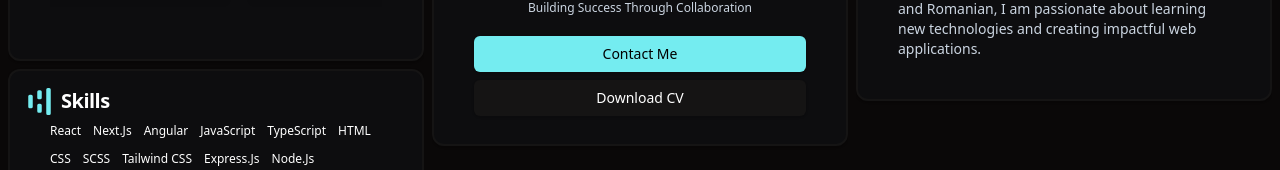
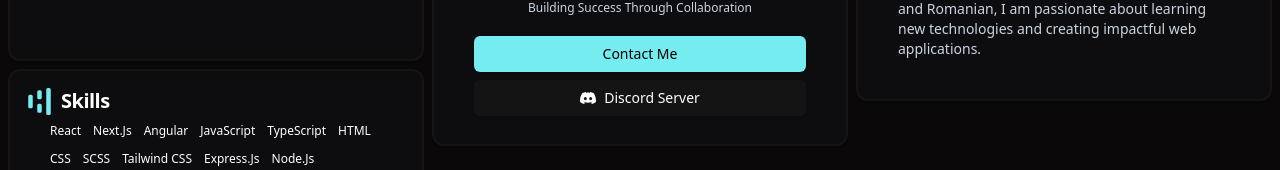
Before and after one commit to AlexNaltu/new-portfolio, a Next.js app: page / in a window 1280 px wide. Shown: the part 471-641 px from the top of the page. Built offline with nearby package versions, Linux system fonts and the light colour scheme.

Commit message:
added my discord server link

```diff
--- a/src/components/collaboration/collaboration.tsx
+++ b/src/components/collaboration/collaboration.tsx
@@ -3,6 +3,7 @@ import Link from "next/link";
 import { MdBusinessCenter } from "react-icons/md";
 import { Button } from "../ui/button";
 import Contact from "../contact/contact";
+import { BsDiscord } from "react-icons/bs";
 
 const Collaboration = () => {
   return (
@@ -12,14 +13,20 @@ const Collaboration = () => {
           <MdBusinessCenter size={40} className="text-tertiary mx-auto " />
         </CardHeader>
         <CardContent>
-          <h1 className="font-black">Let &apos; s Collaborate</h1>
+          <h1 className="font-black">Let&apos;s Collaborate</h1>
           <p className="mb-5 text-xs text-slate-300">
             Building Success Through Collaboration
           </p>
           <div className="flex flex-col gap-2">
             <Contact />
-            <Link href="/portfolio.pdf" download="Portfolio" target="_blank">
-              <Button className="w-full bg-[#151414]">Download CV</Button>
+            <Link
+              href="https://discord.gg/vq3TBTRpzE"
+              download="Portfolio"
+              target="_blank"
+            >
+              <Button className="w-full bg-[#151414]">
+                <BsDiscord size={30} /> Discord Server
+              </Button>
             </Link>
           </div>
         </CardContent>
```
